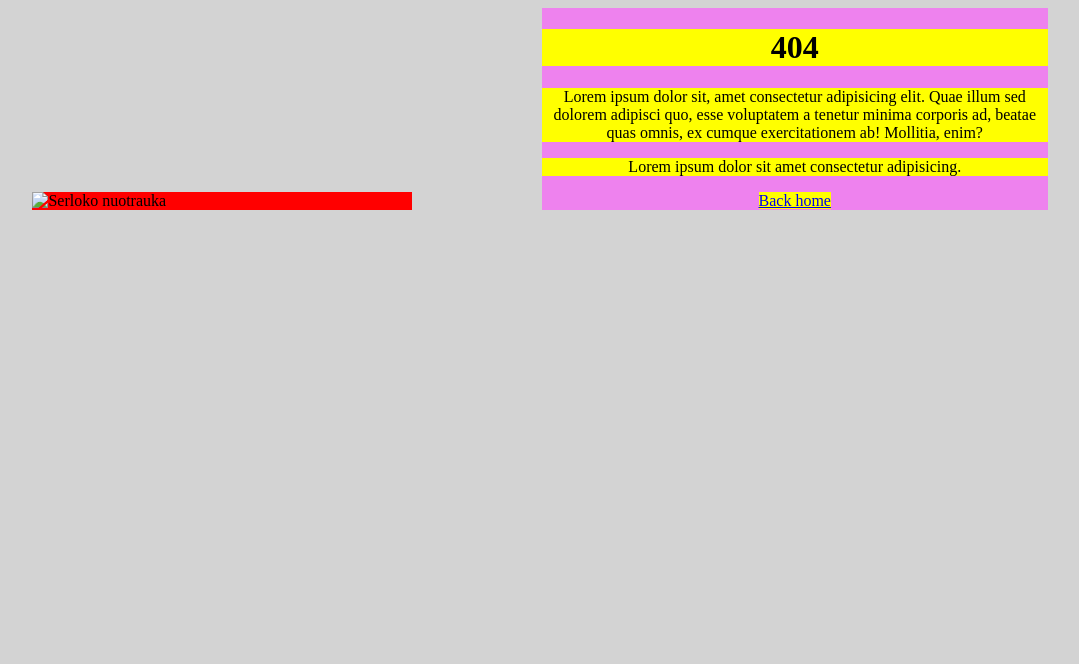
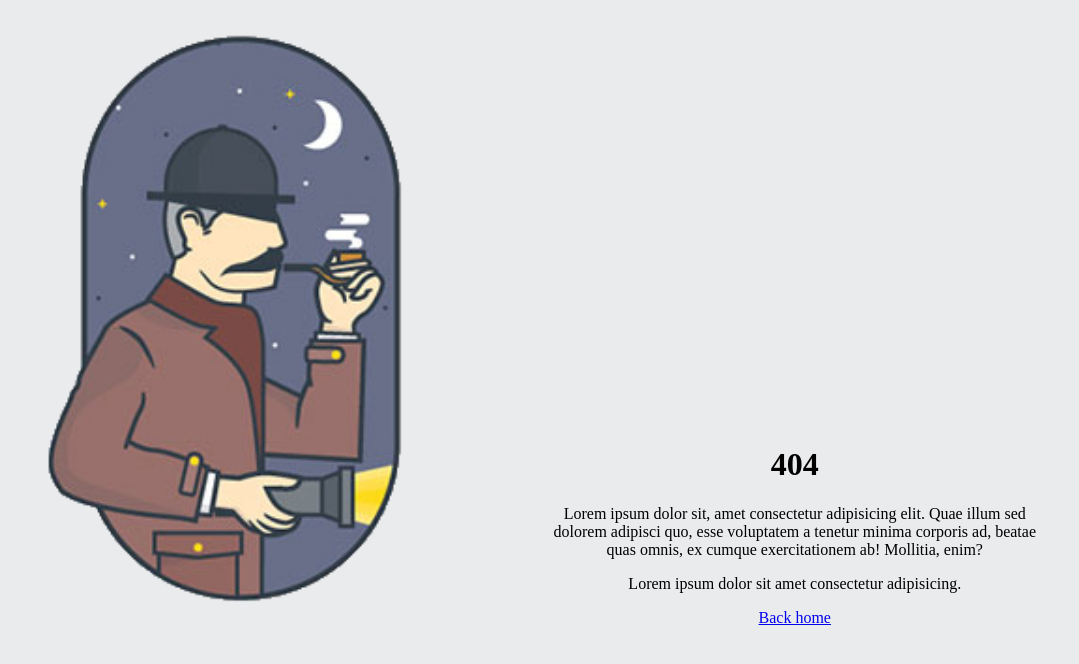
Before and after one commit to front-end-by-rimantas/20-grupe-serlokas, a plain HTML site: page index.html in a window 1280 px wide. Shown: the whole page, without its empty margins (102-1181 px from the left). Drawn offline with Linux system fonts and the light colour scheme.

Commit message:
Serlokas photo

```diff
--- a/index.html
+++ b/index.html
@@ -7,22 +7,20 @@
     <title>Serlokas</title>
 </head>
 
-<body style="background-color: lightgrey;">
+<body style="background-color: #EAEBED;">
     <div style="display: inline-block;
                 width: 30%;
-                background-color: red;
                 margin-left: 10%;">
-        <img style="" src=" #" alt="Serloko nuotrauka">
+        <img style="width: 100%;" src="serlokas.png" alt="Serloko nuotrauka">
     </div>
     <div style="display: inline-block;
                 width: 40%;
-                background-color: violet;
                 margin-left: 10%;
                 text-align: center;">
-        <h1 style="background-color: yellow;">404</h1>
-        <p style="background-color: yellow;">Lorem ipsum dolor sit, amet consectetur adipisicing elit. Quae illum sed dolorem adipisci quo, esse voluptatem a tenetur minima corporis ad, beatae quas omnis, ex cumque exercitationem ab! Mollitia, enim?</p>
-        <p style="background-color: yellow;">Lorem ipsum dolor sit amet consectetur adipisicing.</p>
-        <a style="background-color: yellow;" href="#">Back home</a>
+        <h1 style="">404</h1>
+        <p style="">Lorem ipsum dolor sit, amet consectetur adipisicing elit. Quae illum sed dolorem adipisci quo, esse voluptatem a tenetur minima corporis ad, beatae quas omnis, ex cumque exercitationem ab! Mollitia, enim?</p>
+        <p style="">Lorem ipsum dolor sit amet consectetur adipisicing.</p>
+        <a style="" href="#">Back home</a>
     </div>
 </body>
 
```
Also changed, not shown: serlokas.jpg (added), serlokas.png (added).
